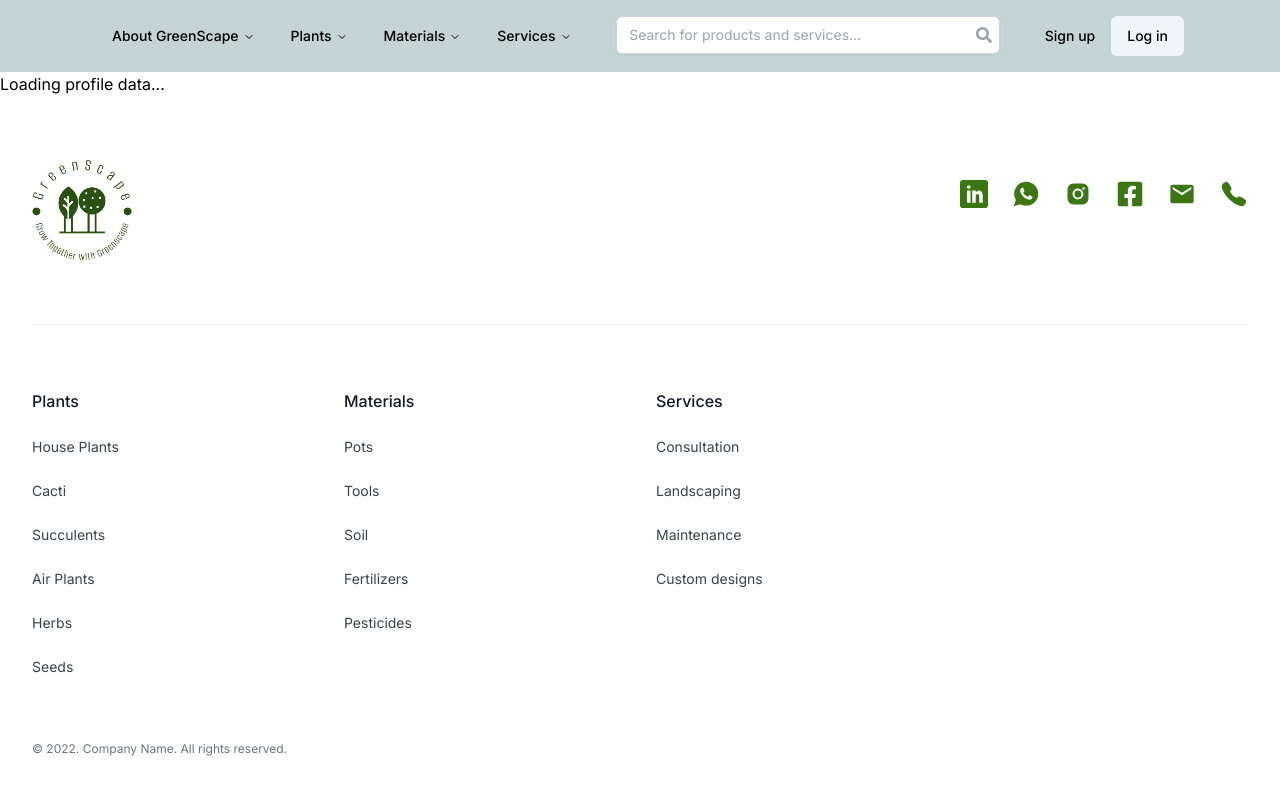
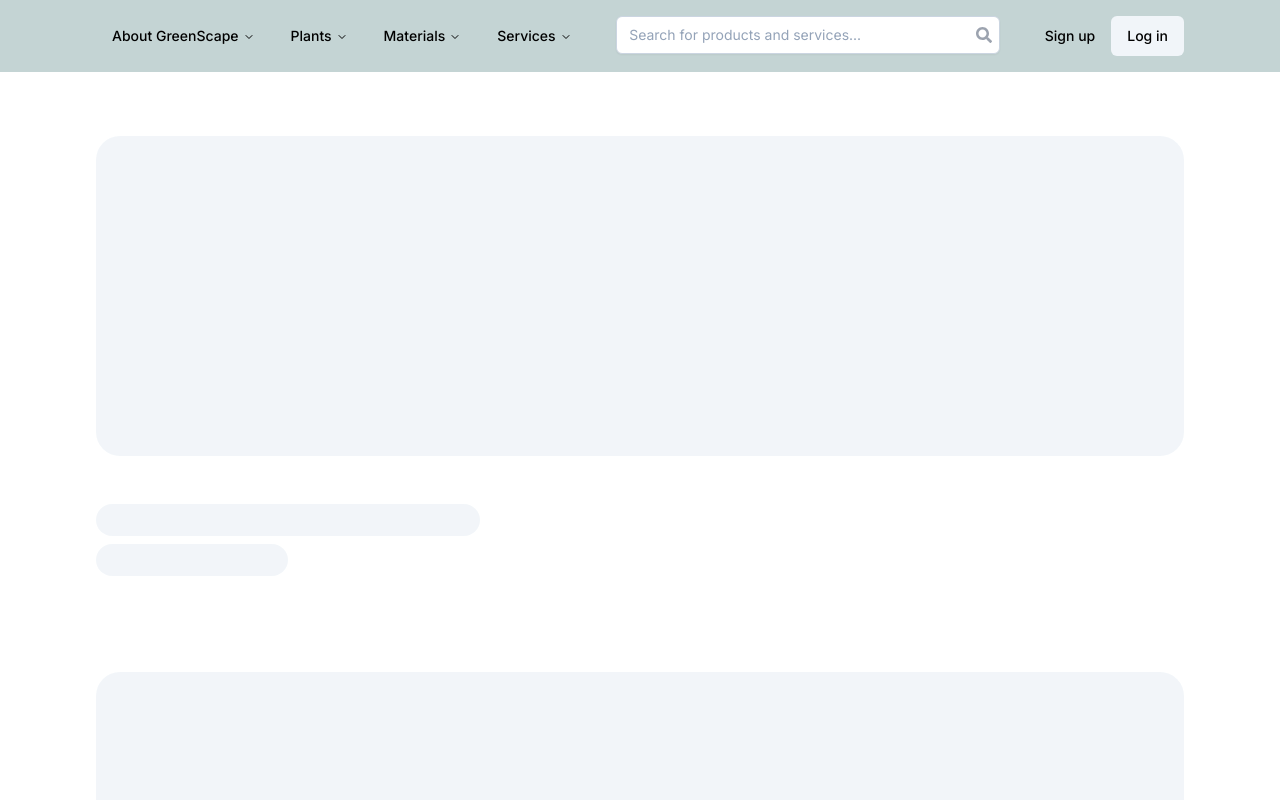
Before and after one commit to Tharindu-s/project-greenScape, a Next.js app in the folder frontend/: page /profile in a window 1280 px wide. Shown: the top 800 px of the page. Built offline with nearby package versions, Linux system fonts and the light colour scheme.

Commit message:
skeleton added

```diff
--- a/frontend/src/app/profile/page.jsx
+++ b/frontend/src/app/profile/page.jsx
@@ -20,6 +20,19 @@ import { Label } from "@/components/ui/label";
 import { ToastAction } from "@/components/ui/toast";
 import { useToast } from "@/components/ui/use-toast";
 import { Textarea } from "@/components/ui/textarea";
+import { Skeleton } from "@/components/ui/skeleton";
+
+export function SkeletonDemo() {
+  return (
+    <div className="flex items-center space-x-4">
+      <Skeleton className="w-12 h-12 rounded-full" />
+      <div className="space-y-2">
+        <Skeleton className="h-4 w-[250px]" />
+        <Skeleton className="h-4 w-[200px]" />
+      </div>
+    </div>
+  );
+}
 
 const Profile = () => {
   const { toast } = useToast();
@@ -105,7 +118,17 @@ const Profile = () => {
       });
   };
 
-  if (isLoading) return <p>Loading profile data...</p>;
+  if (isLoading)
+    return (
+      <div className="flex items-center justify-center w-full px-4 mx-auto mt-16 space-x-4 md:px-10 lg:px-12 xl:px-24 2xl:px-64">
+        <div className="w-full">
+          <Skeleton className="w-full mb-12 h-80" />
+          <Skeleton className="h-8 mb-2 w-96" />
+          <Skeleton className="w-48 h-8 mb-2" />
+          <Skeleton className="w-full h-64 mt-24" />
+        </div>
+      </div>
+    );
   if (!user) return <p>No profile data</p>;
 
   return (
--- /dev/null
+++ b/frontend/src/components/ui/skeleton.jsx
@@ -0,0 +1,15 @@
+import { cn } from "@/lib/utils";
+
+function Skeleton({ className, ...props }) {
+  return (
+    <div
+      className={cn(
+        "animate-pulse rounded-3xl bg-slate-100 dark:bg-slate-800",
+        className
+      )}
+      {...props}
+    />
+  );
+}
+
+export { Skeleton };
```
